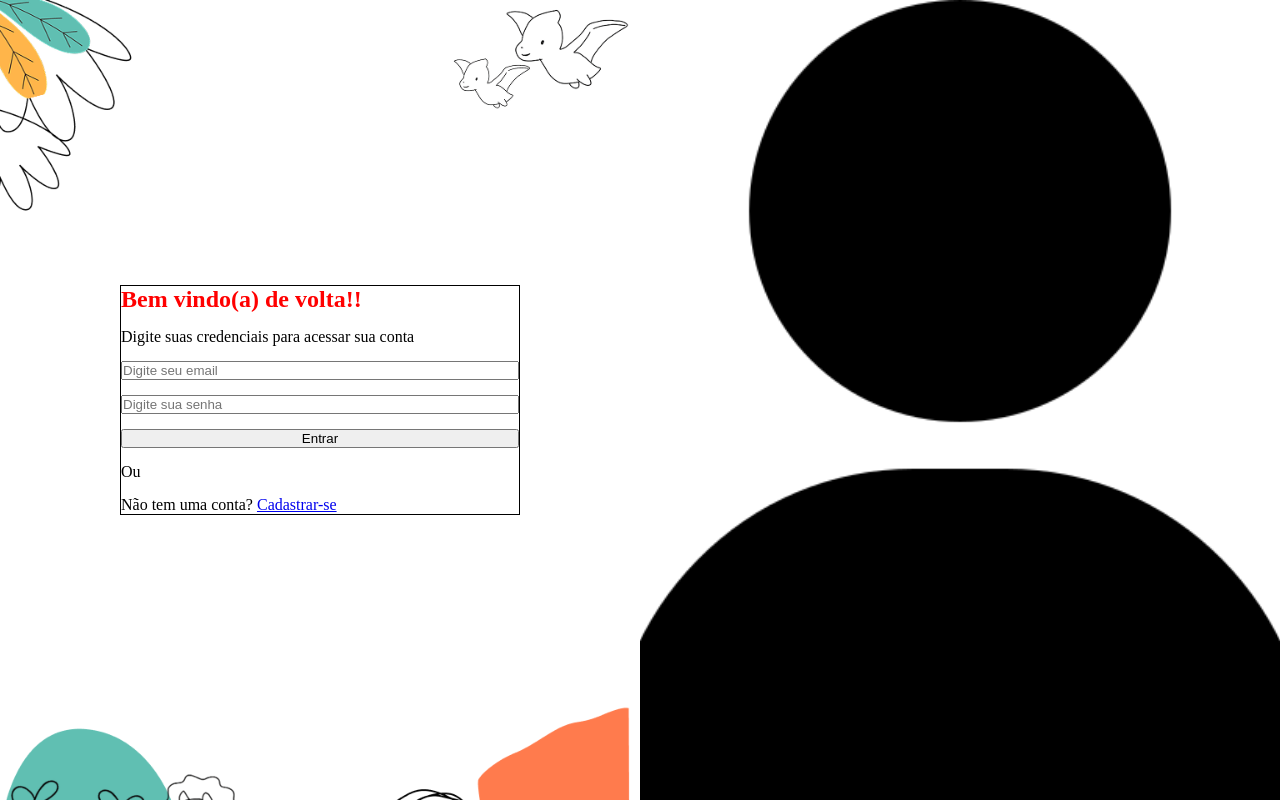
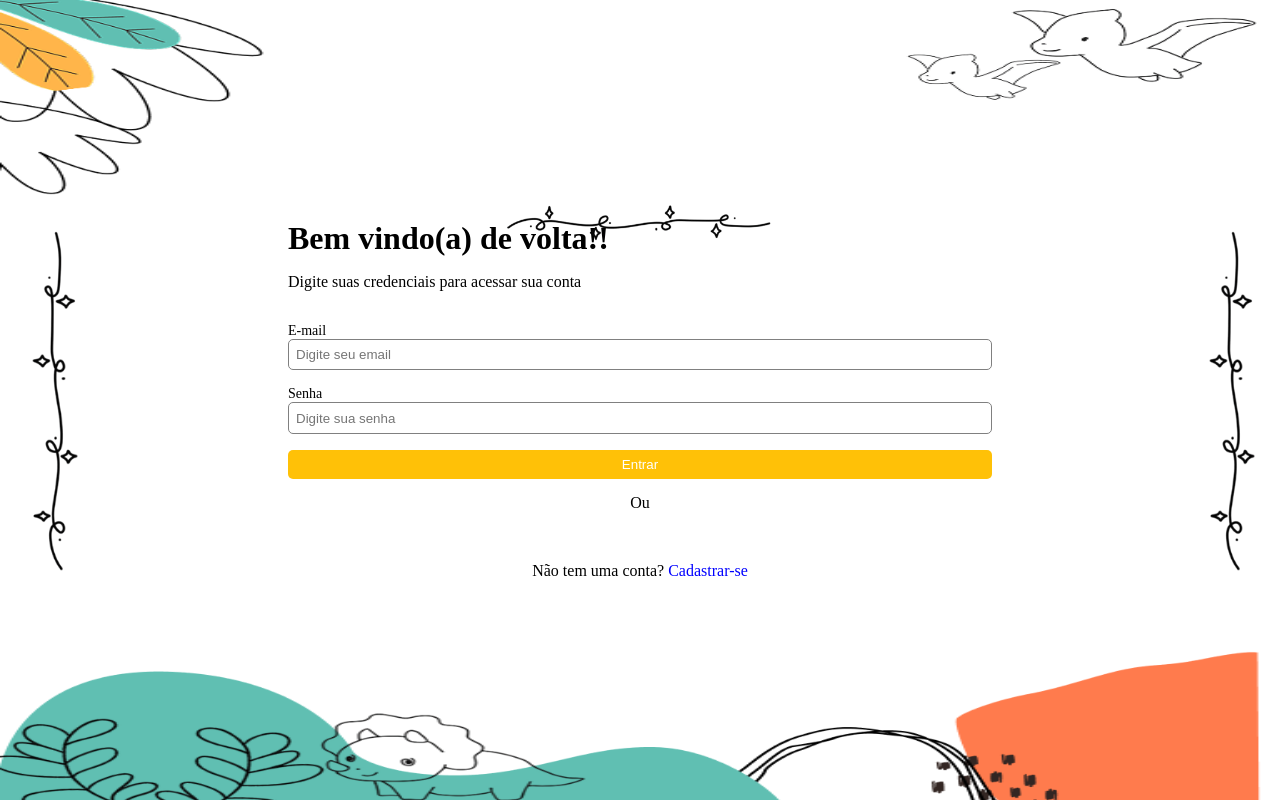
Before and after one commit to Igor-Victor21/Front-end-Vite-js-Vc-Brinquedos-Espumados-, a React (Vite) app in the folder Front-end-Vite-js-Vc-Brinquedos-Espumados/: page / in a window 1280 px wide. Built offline with nearby package versions, Linux system fonts and the light colour scheme.

Commit message:
Finalização da tela de login

```diff
--- a/Front-end-Vite-js-Vc-Brinquedos-Espumados/src/App.jsx
+++ b/Front-end-Vite-js-Vc-Brinquedos-Espumados/src/App.jsx
@@ -1,23 +1,97 @@
+import { useEffect, useState } from 'react'
+import { useNavigate, Link } from 'react-router-dom'
+import { api } from '../api/api'
+
 import style from './App.module.css'
-import { useNavigate, Link } from 'react-router-dom'
 
+import Vinha from './assets/image/vinha.png'
 import Image from './assets/image/user-test-sem-figma.png'
 
 function App(){
   const navigate = useNavigate()
+
+  const [email, setEmail] = useState('')
+  const [password, setPassword] = useState('')
+  const [user, setUser] = useState(null)
+  const [message, setMessage] = useState('')
+
+  useEffect(() => {
+    const storedUser = localStorage.getItem('user')
+    if (storedUser) {
+      const parsedUser = JSON.parse(storedUser)
+      setUser(parsedUser)
+      if(parsedUser.email === 'igor.victorcontato@gmail.com'){
+        navigate('/UserAdmin')
+      }else{
+        navigate('/User')
+      }
+    }
+  }, [navigate])
+
+  const handleLogin = async (e) => {
+    e.preventDefault();
+
+    try {
+      const response = await api.get('/users');
+      const users = response.data;
+      const foundUser = users.find(
+        (u) => u.email === email && u.password === password
+      );
+      if (!foundUser) {
+        setMessage("Email ou senha incorretos");
+        setTimeout(() => setMessage(""), 3000);
+        return;
+      }
+      localStorage.setItem('user', JSON.stringify(foundUser));
+      setUser(foundUser);
+
+      //verifica se é admin
+      if (foundUser.email === 'igor.victorcontato@gmail.com') {
+        navigate('/UserAdmin');
+      } else {
+        navigate('/User');
+
+      }
+
+    } catch (error) {
+      setMessage('Erro ao tentar logar: ' + (error.message || 'Erro desconhecido'));
+      setTimeout(() => setMessage(""), 3000);
+    }
+  };
+
   return (
     <>
       <section className={style.container}>
         <div className={style.wrapLogin}>
-          <div className={style.login}>
-            <h1>Bem vindo(a) de volta!!</h1>
-            <p>Digite suas credenciais para acessar sua conta</p>
-            <input type="text" placeholder='Digite seu email'/>
-            <input type="password" placeholder='Digite sua senha'/>
-            <button onClick={() => navigate("/Login")}>Entrar</button>
-            <p>Ou</p>
-            <p>Não tem uma conta? <Link to="/Login" className={style.link}>Cadastrar-se</Link></p>
-          </div>
+          <img className={style.upperVine} src={Vinha} alt='vinha superior'/>
+          <form className={style.login} onSubmit={handleLogin}>
+            <div>
+              <img className={style.leftVine} src={Vinha} alt='vinha esquerda'/>
+              <img className={style.rightVine} src={Vinha} alt='vinha direita'/>
+            </div>
+            <h1 className={style.h1}>Bem vindo(a) de volta!!</h1>
+            <p className={style.p}>Digite suas credenciais para acessar sua conta</p>
+            <p className={style.pInput}>E-mail</p>
+            <input
+            className={style.input}
+            type="email"
+            placeholder='Digite seu email'
+            value={email}
+            onChange={(e) => setEmail(e.target.value)}
+            required/>
+            <p className={style.pInput}>Senha</p>
+            <input
+            className={style.input}
+            type="password"
+            placeholder='Digite sua senha'
+            value={password}
+            onChange={(e) => setPassword(e.target.value)}
+            required/>
+            <button className={style.button} type='submit'>Entrar</button>
+            <p>{message}</p>
+            <p className={style.ou}>Ou</p>
+            <p className={style.pLink}>Não tem uma conta? <Link to="/Login" className={style.link}>Cadastrar-se</Link></p>
+          </form>
         </div>
         <div className={style.wrapImage}>
           <img
--- a/Front-end-Vite-js-Vc-Brinquedos-Espumados/src/App.module.css
+++ b/Front-end-Vite-js-Vc-Brinquedos-Espumados/src/App.module.css
@@ -16,21 +16,83 @@
   /* background-position: center; */
 }
 
+.upperVine{
+  position: absolute;
+  height: 35%;
+  width: auto;
+  transform: rotate(90deg);
+  top: 5rem;
+}
+
+.leftVine{
+  position: absolute;
+  left: 1rem;
+  height: 45%;
+  max-width: 70%;
+}
+
+.rightVine{
+  position: absolute;
+  right: 1rem;
+  height: 45%;
+  max-width: 70%;
+}
+
 .login{
-  width: 100%;
-  max-width: 400px;
+  width: 100vw;
+  max-width: 55%;
   display: flex;
   flex-direction: column;
-  gap: 15px;
-  border: 1px solid black;
+  /* border: 1px solid black; */
+}
+
+.h1{
+  color: black;
+  font-size: 32px;
+  padding-bottom: 2vh;
+}
+
+.p{
+  font-size: 16px;
+  padding-bottom: 4vh;
+}
+
+.pInput{
+  font-size: 14px;
+}
+
+.input{
+  margin-bottom: 2vh;
+  padding: 1%;
+  border: 1px solid gray;
+  border-radius: 5px;
+}
+
+.button{
+  color: #FFFFFF;
+  background-color: #FFC107;
+  padding: 1%;
+  border: none;
+  border-radius: 5px;
+}
+
+.ou{
+  text-align: center;
+  padding: 15px 0 50px 0;
+}
+
+.pLink{
+  text-align: center;
+}
+
+.link{
+  color: blue;
+  text-decoration: none;
+  cursor: pointer;
 }
 
 .wrapImage{
-  flex: 1;
-  display: flex;
-  justify-content: center;
-  align-items: center;
-  overflow: hidden;
+  display: none;
 }
 
 .img{
@@ -38,3 +100,23 @@
   height: 100%;
   object-fit: cover;
 }
+
+@media (min-width: 700px) {
+  .wrapLogin{
+    background-size: 100% 100%;
+  }
+}
+
+@media (min-width: 1400px) {
+  .rightVine{
+    left: 42rem;
+  }
+  .login{
+    width: 50vw;
+  }
+  .wrapImage{
+    flex: 1;
+    display: flex;
+    overflow: hidden;
+  }
+}
```
Also changed, not shown: Front-end-Vite-js-Vc-Brinquedos-Espumados/src/assets/image/vinha.png (added).
